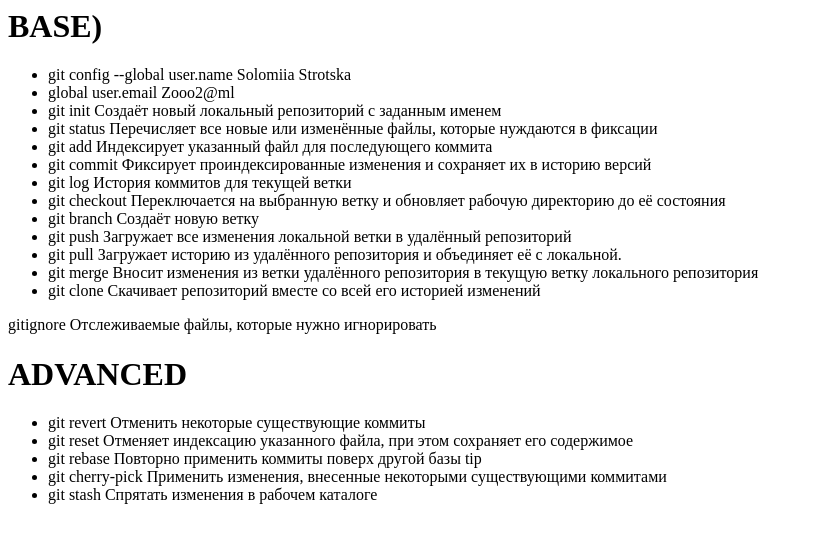
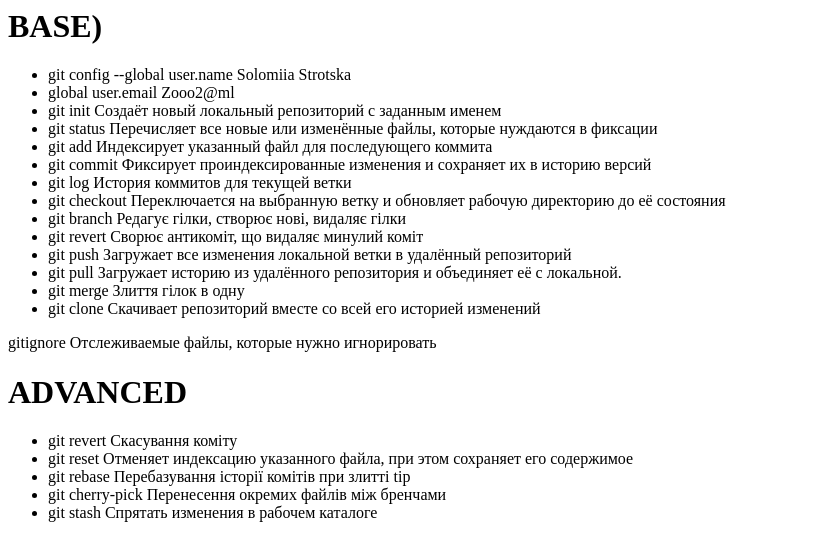
Before and after one commit to Solomiia-S/cursor-git-blackhawk1, a plain HTML site: page index.html in a window 1280 px wide. Shown: the whole page, without its empty margins (0-813 px from the left). Drawn offline with Linux system fonts and the light colour scheme.

Commit message:
Update index.html

```diff
--- a/index.html
+++ b/index.html
@@ -8,18 +8,19 @@
 <li>git commit Фиксирует проиндексированные изменения и сохраняет их в историю версий</li>
 <li>git log История коммитов для текущей ветки</li>
 <li>git checkout Переключается на выбранную ветку и обновляет рабочую директорию до её состояния</li>
-<li>git branch Создаёт новую ветку</li>
+<li>git branch Редагує гілки, створює нові, видаляє гілки</li>
+<li>git revert Сворює антикоміт, що видаляє минулий коміт</li>
 <li>git push Загружает все изменения локальной ветки в удалённый репозиторий</li>
 <li>git pull Загружает историю из удалённого репозитория и объединяет её с локальной.</li>
-<li>git merge Вносит изменения из ветки удалённого репозитория в текущую ветку локального репозитория</li>
+<li>git merge Злиття гілок в одну</li>
 <li>git clone Скачивает репозиторий вместе со всей его историей изменений</li>
 </ul>
 <p>gitignore Отслеживаемые файлы, которые нужно игнорировать</p>
 <h1>ADVANCED</h1>
 <ul>
-<li>git revert Отменить некоторые существующие коммиты</li>
+<li>git revert Скасування коміту</li>
 <li>git reset Отменяет индексацию указанного файла, при этом сохраняет его содержимое</li>
-<li>git rebase Повторно применить коммиты поверх другой базы tip</li>
-<li>git cherry-pick Применить изменения, внесенные некоторыми существующими коммитами</li>
+<li>git rebase Перебазування історії комітів при злитті tip</li>
+<li>git cherry-pick Перенесення окремих файлів між бренчами</li>
 <li>git stash Спрятать изменения в  рабочем каталоге</li>
 </ul>
```
